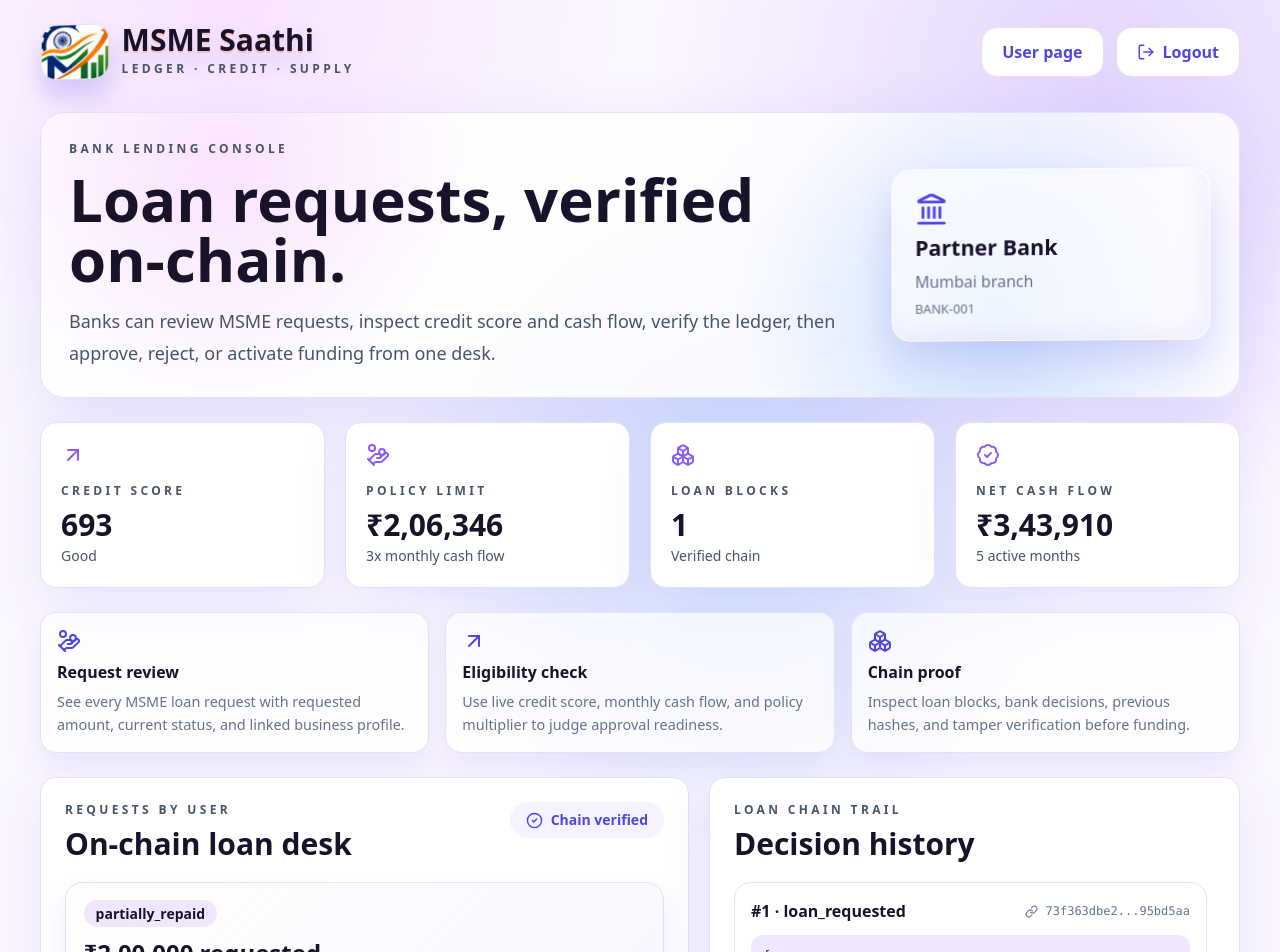
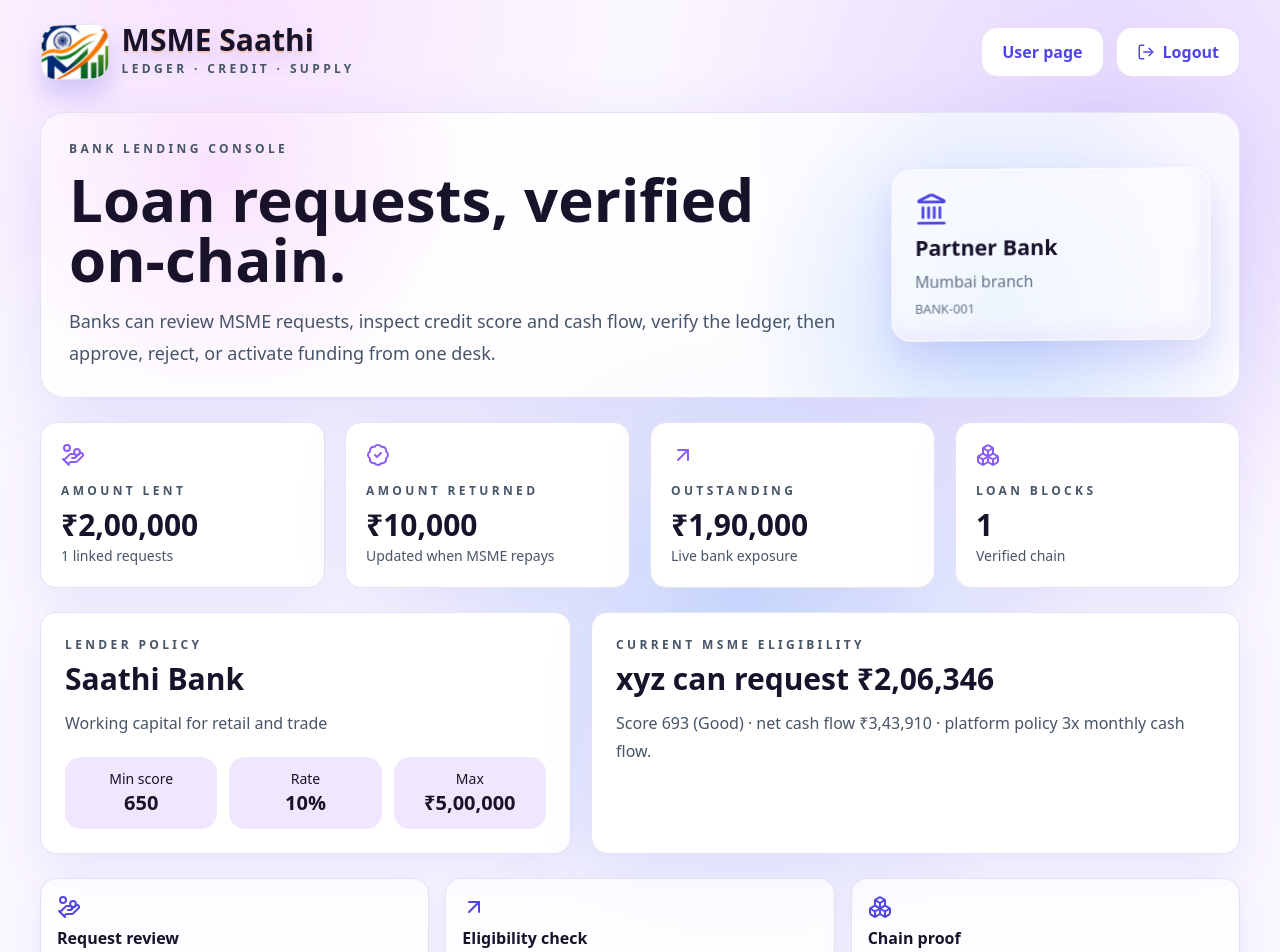
Before and after one commit to rudranshrajsrivastava/MICROFINANCE, a Next.js app: page /bank in a window 1280 px wide. Shown: the top 952 px of the page. Built offline with nearby package versions, Linux system fonts and the light colour scheme.

Commit message:
Connect bank lending metrics to MSME loans

```diff
--- a/app/globals.css
+++ b/app/globals.css
@@ -369,6 +369,54 @@
     color: #4f46e5;
   }
 
+  .bank-choice-card {
+    display: grid;
+    gap: 0.9rem;
+    width: 100%;
+    border: 1px solid rgba(231, 223, 245, 0.96);
+    border-radius: 1.15rem;
+    background: rgba(255, 255, 255, 0.76);
+    padding: 1.1rem;
+    text-align: left;
+    box-shadow: 0 14px 30px rgba(79, 70, 229, 0.1);
+    transition: transform 180ms ease, border-color 180ms ease, box-shadow 180ms ease, background 180ms ease;
+  }
+
+  .bank-choice-card:hover,
+  .bank-choice-card-active {
+    transform: translateY(-5px);
+    border-color: rgba(79, 70, 229, 0.4);
+    background: linear-gradient(135deg, rgba(255, 255, 255, 0.98), rgba(245, 243, 255, 0.86));
+    box-shadow: 0 22px 48px rgba(79, 70, 229, 0.17);
+  }
+
+  .bank-choice-card strong,
+  .bank-choice-card span {
+    display: block;
+  }
+
+  .bank-choice-card strong {
+    font-size: 1.15rem;
+    font-weight: 900;
+  }
+
+  .bank-choice-card span,
+  .bank-choice-card p,
+  .bank-choice-card small {
+    color: #64748b;
+  }
+
+  .bank-choice-card small {
+    border-radius: 0.75rem;
+    background: #f0e7ff;
+    padding: 0.55rem;
+  }
+
+  .bank-choice-card b {
+    display: block;
+    color: #4f46e5;
+  }
+
   .motion-headline {
     display: grid;
     gap: 0.08em;
--- a/components/bank-dashboard.tsx
+++ b/components/bank-dashboard.tsx
@@ -5,6 +5,7 @@
 import { useEffect, useMemo, useState } from "react";
 import { ArrowUpRight, BadgeCheck, Boxes, CheckCircle2, HandCoins, Landmark, Link as LinkIcon, LogOut, ShieldAlert, XCircle } from "lucide-react";
 import { Brand } from "./brand";
+import { partnerBanks } from "@/lib/banks";
 import { createBlock, shortHash, verifyChain } from "@/lib/blockchain";
 import { calculateCreditScore, loanLimit } from "@/lib/credit-score";
 import { initialState, loadState, saveState } from "@/lib/storage";
@@ -56,6 +57,12 @@
   const monthly = credit.netCashFlow / Math.max(credit.activeMonths, 1);
   const policy = loanLimit(credit.creditScore, monthly);
   const loanBlocks = state.blocks.filter((block) => block.eventType.includes("loan") || block.eventType.includes("bank"));
+  const bankCode = bank?.lenderCode ?? "BANK-001";
+  const bankLoans = state.loans.filter((loan) => (loan.bankId ?? "BANK-001") === bankCode);
+  const lent = bankLoans.filter((loan) => loan.status !== "rejected").reduce((sum, loan) => sum + loan.approvedAmount, 0);
+  const returned = bankLoans.reduce((sum, loan) => sum + loan.repaid, 0);
+  const outstanding = Math.max(0, lent - returned);
+  const lenderProfile = partnerBanks.find((item) => item.id === bankCode) ?? partnerBanks[0];
 
   function logout() {
     localStorage.removeItem("msme-saathi-bank-session");
@@ -65,14 +72,16 @@
   async function decide(loan: Loan, status: LoanStatus) {
     const nextLoan = {
       ...loan,
+      bankId: bankCode,
+      bankName: lenderProfile.name,
       status,
       approvedAmount: status === "rejected" ? 0 : Math.min(loan.amount, policy.limit),
-      interestRate: credit.creditScore >= 750 ? 10 : credit.creditScore >= 650 ? 14 : 18
+      interestRate: lenderProfile.interestRate
     };
     const payload = {
       loanId: loan.id,
-      bankName: bank?.bankName ?? "Partner Bank",
-      lenderCode: bank?.lenderCode ?? "BANK",
+      bankName: lenderProfile.name,
+      lenderCode: bankCode,
       decision: status,
       approvedAmount: nextLoan.approvedAmount,
       creditScore: credit.creditScore,
@@ -113,10 +122,28 @@
       </section>
 
       <section className="mx-auto mt-6 grid max-w-7xl gap-5 lg:grid-cols-4">
-        <BankMetric icon={ArrowUpRight} label="Credit score" value={String(credit.creditScore)} note={credit.tier} />
-        <BankMetric icon={HandCoins} label="Policy limit" value={policy.approved ? money.format(policy.limit) : "Rejected"} note={`${policy.multiplier}x monthly cash flow`} />
+        <BankMetric icon={HandCoins} label="Amount lent" value={money.format(lent)} note={`${bankLoans.length} linked requests`} />
+        <BankMetric icon={BadgeCheck} label="Amount returned" value={money.format(returned)} note="Updated when MSME repays" />
+        <BankMetric icon={ArrowUpRight} label="Outstanding" value={money.format(outstanding)} note="Live bank exposure" />
         <BankMetric icon={Boxes} label="Loan blocks" value={String(loanBlocks.length)} note={valid ? "Verified chain" : "Invalid chain"} />
-        <BankMetric icon={BadgeCheck} label="Net cash flow" value={money.format(credit.netCashFlow)} note={`${credit.activeMonths} active months`} />
+      </section>
+
+      <section className="mx-auto mt-6 grid max-w-7xl gap-5 lg:grid-cols-[0.9fr_1.1fr]">
+        <article className="card p-6">
+          <p className="eyebrow">Lender policy</p>
+          <h2 className="mt-2 text-3xl font-black">{lenderProfile.name}</h2>
+          <p className="mt-3 leading-7 text-slate-600">{lenderProfile.focus}</p>
+          <div className="mt-5 grid grid-cols-3 gap-3 text-center">
+            <span className="rounded-2xl bg-wheat p-3 text-sm">Min score <b className="block text-xl">{lenderProfile.minScore}</b></span>
+            <span className="rounded-2xl bg-wheat p-3 text-sm">Rate <b className="block text-xl">{lenderProfile.interestRate}%</b></span>
+            <span className="rounded-2xl bg-wheat p-3 text-sm">Max <b className="block text-xl">{money.format(lenderProfile.maxTicket)}</b></span>
+          </div>
+        </article>
+        <article className="card p-6">
+          <p className="eyebrow">Current MSME eligibility</p>
+          <h2 className="mt-2 text-3xl font-black">{state.user?.businessName ?? "MSME"} can request {policy.approved ? money.format(Math.min(policy.limit, lenderProfile.maxTicket)) : "no loan yet"}</h2>
+          <p className="mt-3 leading-7 text-slate-600">Score {credit.creditScore} ({credit.tier}) · net cash flow {money.format(credit.netCashFlow)} · platform policy {policy.multiplier}x monthly cash flow.</p>
+        </article>
       </section>
 
       <section className="mx-auto mt-6 grid max-w-7xl gap-4 md:grid-cols-3">
@@ -155,7 +182,7 @@
                   <span className="rounded-full bg-wheat px-3 py-1 text-sm font-black">{loan.status}</span>
                   <h3 className="mt-3 text-2xl font-black">{money.format(loan.amount)} requested</h3>
                   <p className="text-slate-600">
-                    {state.user?.businessName ?? "MSME"} · score {credit.creditScore} · eligible up to {policy.approved ? money.format(policy.limit) : "not eligible"}
+                    {state.user?.businessName ?? "MSME"} · {loan.bankName ?? "Partner Bank"} · score {credit.creditScore} · repaid {money.format(loan.repaid)}
                   </p>
                 </div>
                 <div className="flex flex-wrap gap-2">
--- a/components/dashboard-app.tsx
+++ b/components/dashboard-app.tsx
@@ -26,6 +26,7 @@
   XCircle
 } from "lucide-react";
 import { Brand } from "./brand";
+import { partnerBanks } from "@/lib/banks";
 import { createBlock, shortHash, verifyChain } from "@/lib/blockchain";
 import { calculateCreditScore, loanLimit } from "@/lib/credit-score";
 import { generateInsights, type InsightCard } from "@/lib/mock-ai";
@@ -238,12 +239,15 @@
 function LoansPage({ state, credit, update }: { state: AppState; credit: ReturnType<typeof calculateCreditScore>; update: (mutator: (current: AppState) => Promise<AppState> | AppState) => void }) {
   const [amount, setAmount] = useState("");
   const [repay, setRepay] = useState("");
+  const [bankId, setBankId] = useState(partnerBanks[0].id);
   const monthly = credit.netCashFlow / Math.max(credit.activeMonths, 1);
   const limit = loanLimit(credit.creditScore, monthly);
+  const selectedBank = partnerBanks.find((bank) => bank.id === bankId) ?? partnerBanks[0];
   async function requestLoan(event: FormEvent<HTMLFormElement>) {
     event.preventDefault();
     const requested = Number(amount);
-    const loan: Loan = { id: crypto.randomUUID(), amount: requested, approvedAmount: Math.min(requested, limit.limit), interestRate: credit.creditScore >= 750 ? 10 : credit.creditScore >= 650 ? 14 : 18, termMonths: 12, repaid: 0, status: limit.approved && requested <= limit.limit ? "approved" : "rejected", requestedAt: new Date().toISOString() };
+    const bankEligible = credit.creditScore >= selectedBank.minScore && requested <= selectedBank.maxTicket;
+    const loan: Loan = { id: crypto.randomUUID(), bankId: selectedBank.id, bankName: selectedBank.name, amount: requested, approvedAmount: Math.min(requested, limit.limit, selectedBank.maxTicket), interestRate: selectedBank.interestRate, termMonths: 12, repaid: 0, status: limit.approved && bankEligible && requested <= limit.limit ? "approved" : "rejected", requestedAt: new Date().toISOString() };
     update(async (current) => ({ ...current, loans: [loan, ...current.loans], blocks: [...current.blocks, await createBlock(current.blocks, "loan_requested", loan)] }));
     setAmount("");
   }
@@ -258,9 +262,31 @@
   }
   return (
     <>
-      <Header eyebrow="Micro-loans" title="Borrow on your chain" subtitle="Auto-approval uses the requested score bands and monthly net cash flow multiples." />
-      <form onSubmit={requestLoan} className="card mb-6 grid gap-4 p-5 md:grid-cols-[1fr_auto]"><label className="field"><span>Requested amount</span><input type="number" min="1" value={amount} onChange={(e) => setAmount(e.target.value)} required /></label><button className="btn-primary self-end" type="submit"><Plus size={18} /> Request loan</button><p className="text-slate-600 md:col-span-2">Current policy limit: {limit.approved ? money.format(limit.limit) : "Rejected below 550 score"} · Score {credit.creditScore}</p></form>
-      <section className="grid gap-5">{state.loans.map((loan) => <article className="card p-5" key={loan.id}><div className="flex flex-wrap justify-between gap-4"><div><span className="rounded-full bg-wheat px-4 py-2 font-bold">{loan.status}</span><h2 className="mt-4 text-3xl font-black">{money.format(loan.amount)} · {loan.termMonths} months</h2><p className="text-slate-600">Approved {money.format(loan.approvedAmount)} · {loan.interestRate}% interest · Repaid {money.format(loan.repaid)}</p></div><div className="flex gap-2"><input className="rounded-xl border border-line px-4" placeholder="Repayment" value={repay} onChange={(e) => setRepay(e.target.value)} /><button className="btn-primary" onClick={() => repayLoan(loan.id)}>Repay</button></div></div></article>)}</section>
+      <Header eyebrow="Micro-loans" title="Borrow on your chain" subtitle="Choose a partner bank, compare eligibility, and request working capital. Repayments update your page and the bank dashboard." />
+      <section className="mb-6 grid gap-4 lg:grid-cols-3">
+        {partnerBanks.map((bank) => {
+          const eligible = credit.creditScore >= bank.minScore;
+          return (
+            <button className={`bank-choice-card ${bankId === bank.id ? "bank-choice-card-active" : ""}`} key={bank.id} onClick={() => setBankId(bank.id)} type="button">
+              <div className="flex items-start justify-between gap-3">
+                <div>
+                  <strong>{bank.name}</strong>
+                  <span>{bank.city} · {bank.processingTime}</span>
+                </div>
+                <ShieldCheck className={eligible ? "text-moss" : "text-rust"} />
+              </div>
+              <p>{bank.focus}</p>
+              <div className="grid grid-cols-3 gap-2 text-center">
+                <small>Min score <b>{bank.minScore}</b></small>
+                <small>Rate <b>{bank.interestRate}%</b></small>
+                <small>Max <b>{money.format(bank.maxTicket)}</b></small>
+              </div>
+            </button>
+          );
+        })}
+      </section>
+      <form onSubmit={requestLoan} className="card mb-6 grid gap-4 p-5 md:grid-cols-[1fr_auto]"><label className="field"><span>Requested amount from {selectedBank.name}</span><input type="number" min="1" value={amount} onChange={(e) => setAmount(e.target.value)} required /></label><button className="btn-primary self-end" type="submit"><Plus size={18} /> Request loan</button><p className="text-slate-600 md:col-span-2">Policy limit: {limit.approved ? money.format(Math.min(limit.limit, selectedBank.maxTicket)) : "Rejected below 550 score"} · Your score {credit.creditScore} · {selectedBank.name} minimum {selectedBank.minScore}</p></form>
+      <section className="grid gap-5">{state.loans.map((loan) => <article className="card p-5" key={loan.id}><div className="flex flex-wrap justify-between gap-4"><div><span className="rounded-full bg-wheat px-4 py-2 font-bold">{loan.status}</span><h2 className="mt-4 text-3xl font-black">{money.format(loan.amount)} · {loan.termMonths} months</h2><p className="text-slate-600">{loan.bankName ?? "Partner Bank"} · Approved {money.format(loan.approvedAmount)} · {loan.interestRate}% interest · Repaid {money.format(loan.repaid)}</p></div><div className="flex gap-2"><input className="rounded-xl border border-line px-4" placeholder="Repayment" value={repay} onChange={(e) => setRepay(e.target.value)} /><button className="btn-primary" onClick={() => repayLoan(loan.id)}>Repay</button></div></div></article>)}</section>
     </>
   );
 }
--- /dev/null
+++ b/lib/banks.ts
@@ -0,0 +1,43 @@
+export type PartnerBank = {
+  id: string;
+  name: string;
+  city: string;
+  focus: string;
+  minScore: number;
+  maxTicket: number;
+  interestRate: number;
+  processingTime: string;
+};
+
+export const partnerBanks: PartnerBank[] = [
+  {
+    id: "BANK-001",
+    name: "Saathi Bank",
+    city: "Mumbai",
+    focus: "Working capital for retail and trade",
+    minScore: 650,
+    maxTicket: 500000,
+    interestRate: 10,
+    processingTime: "24 hours"
+  },
+  {
+    id: "BANK-002",
+    name: "Udyam Credit Co-op",
+    city: "Ahmedabad",
+    focus: "Textile, manufacturing, and supplier invoices",
+    minScore: 700,
+    maxTicket: 750000,
+    interestRate: 12,
+    processingTime: "48 hours"
+  },
+  {
+    id: "BANK-003",
+    name: "Bharat Growth Finance",
+    city: "Bengaluru",
+    focus: "Digital services and export MSMEs",
+    minScore: 750,
+    maxTicket: 1000000,
+    interestRate: 9,
+    processingTime: "Same day"
+  }
+];
--- a/lib/storage.ts
+++ b/lib/storage.ts
@@ -39,7 +39,7 @@
 ];
 
 const loans: Loan[] = [
-  { id: "loan-1", amount: 200000, approvedAmount: 200000, interestRate: 10, termMonths: 12, repaid: 10000, status: "partially_repaid", requestedAt: "2026-05-07T00:32:19.000Z" }
+  { id: "loan-1", bankId: "BANK-001", bankName: "Saathi Bank", amount: 200000, approvedAmount: 200000, interestRate: 10, termMonths: 12, repaid: 10000, status: "partially_repaid", requestedAt: "2026-05-07T00:32:19.000Z" }
 ];
 
 export const emptyUser: UserProfile = {
--- a/lib/types.ts
+++ b/lib/types.ts
@@ -32,6 +32,8 @@
 
 export type Loan = {
   id: string;
+  bankId?: string;
+  bankName?: string;
   amount: number;
   approvedAmount: number;
   interestRate: number;
```
